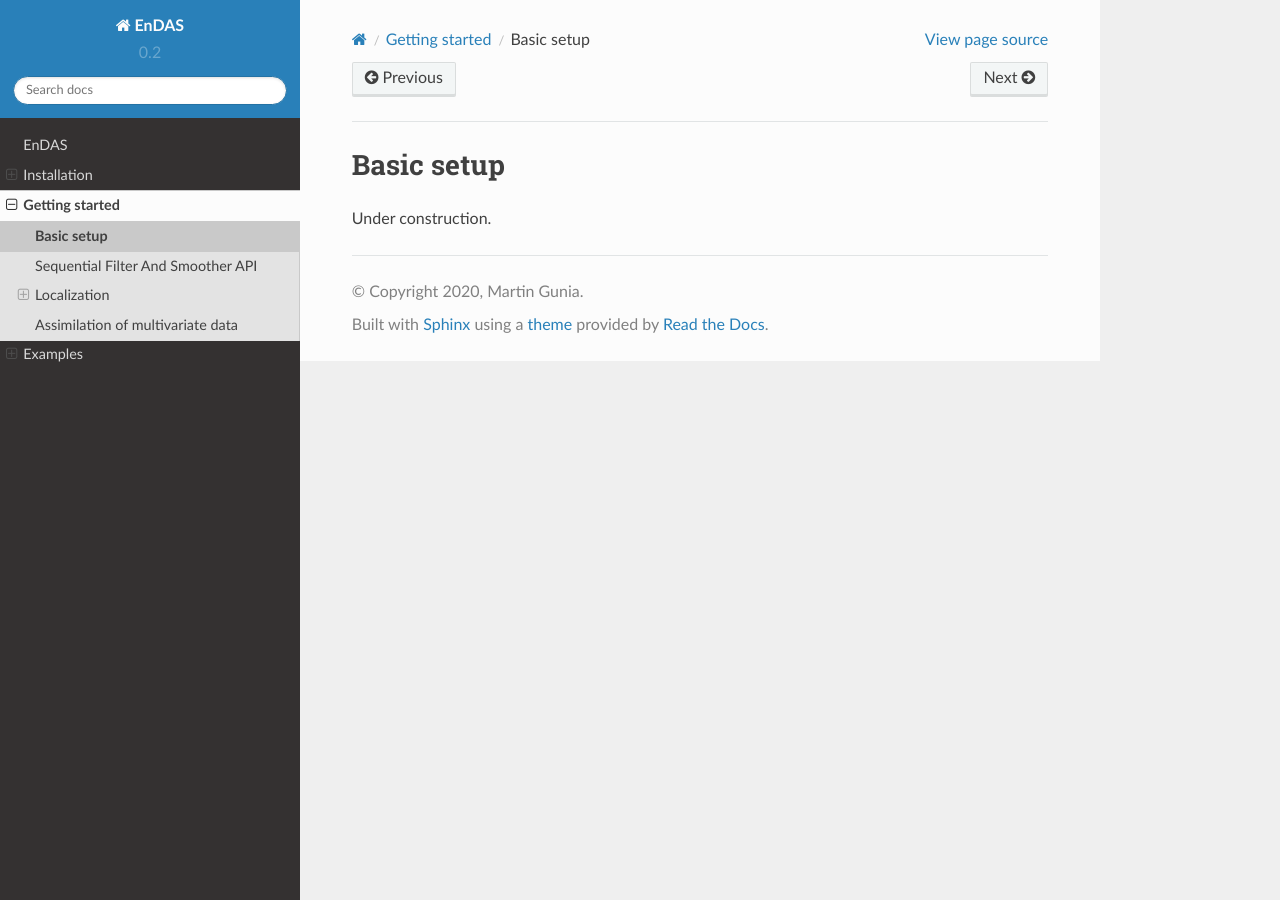
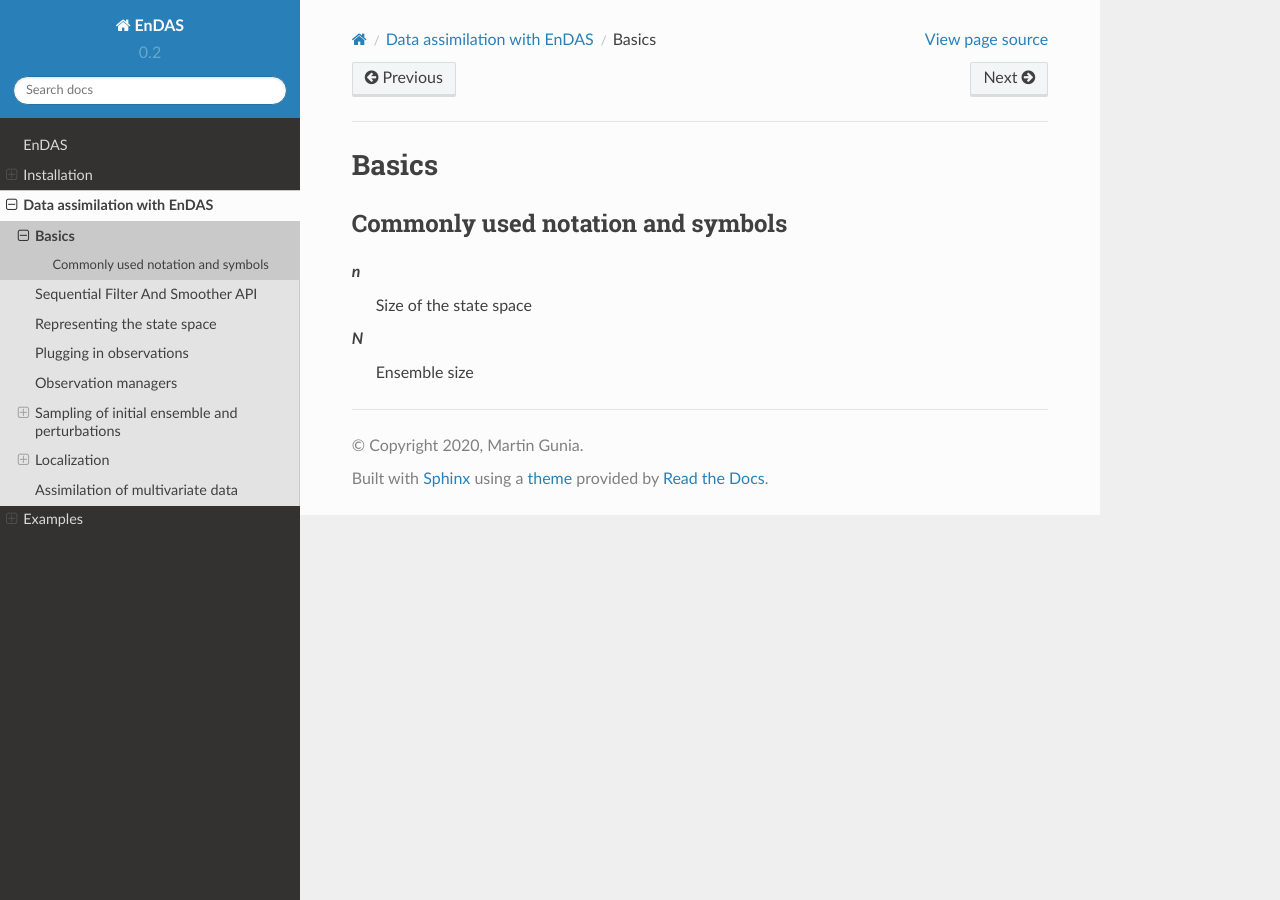
Before and after one commit to martingu11/endas, a Sphinx documentation site: the page built from docs/getstarted/basics.rst, in a window 1280 px wide. Built offline with Sphinx 7.4.7 and the Read the Docs theme 2.0.0, drawn with Linux system fonts in a browser that asks for light colours; pages that are not in the unit, such as notebooks, are missing from menus.

```diff
--- a/docs/examples/index.rst
+++ b/docs/examples/index.rst
@@ -1,3 +1,5 @@
+.. _examples:
+
 Examples
 ========
 
--- a/docs/getstarted/basics.rst
+++ b/docs/getstarted/basics.rst
@@ -1,4 +1,12 @@
-Basic setup
-===========
+Basics
+======
 
-Under construction.
+
+Commonly used notation and symbols
+----------------------------------
+
+*n*
+    Size of the state space
+
+*N*
+    Ensemble size
--- a/docs/getstarted/index.rst
+++ b/docs/getstarted/index.rst
@@ -1,5 +1,7 @@
-Getting started
-===============
+.. _da-with-endas:
+
+Data assimilation with EnDAS
+============================
 
 
 
@@ -8,5 +10,9 @@ Getting started
 
    basics
    filter_smoother_api
+   state_space
+   observations
+   observation_manager
+   sampling_perturbations
    localization
    multivariate
--- /dev/null
+++ b/docs/getstarted/observation_manager.rst
@@ -0,0 +1,6 @@
+.. _observation_managers:
+
+Observation managers
+====================
+
+Under construction.
--- /dev/null
+++ b/docs/getstarted/observations.rst
@@ -0,0 +1,6 @@
+.. _observations:
+
+Plugging in observations
+========================
+
+Under construction.
--- /dev/null
+++ b/docs/getstarted/state_space.rst
@@ -0,0 +1,6 @@
+.. _state-space:
+
+Representing the state space
+============================
+
+Under construction.
```
Also changed, not shown: docs/getstarted/sampling_perturbations.rst (added, +83 -0 lines), docs/index.rst (+2 -5 lines), 10 other files.
